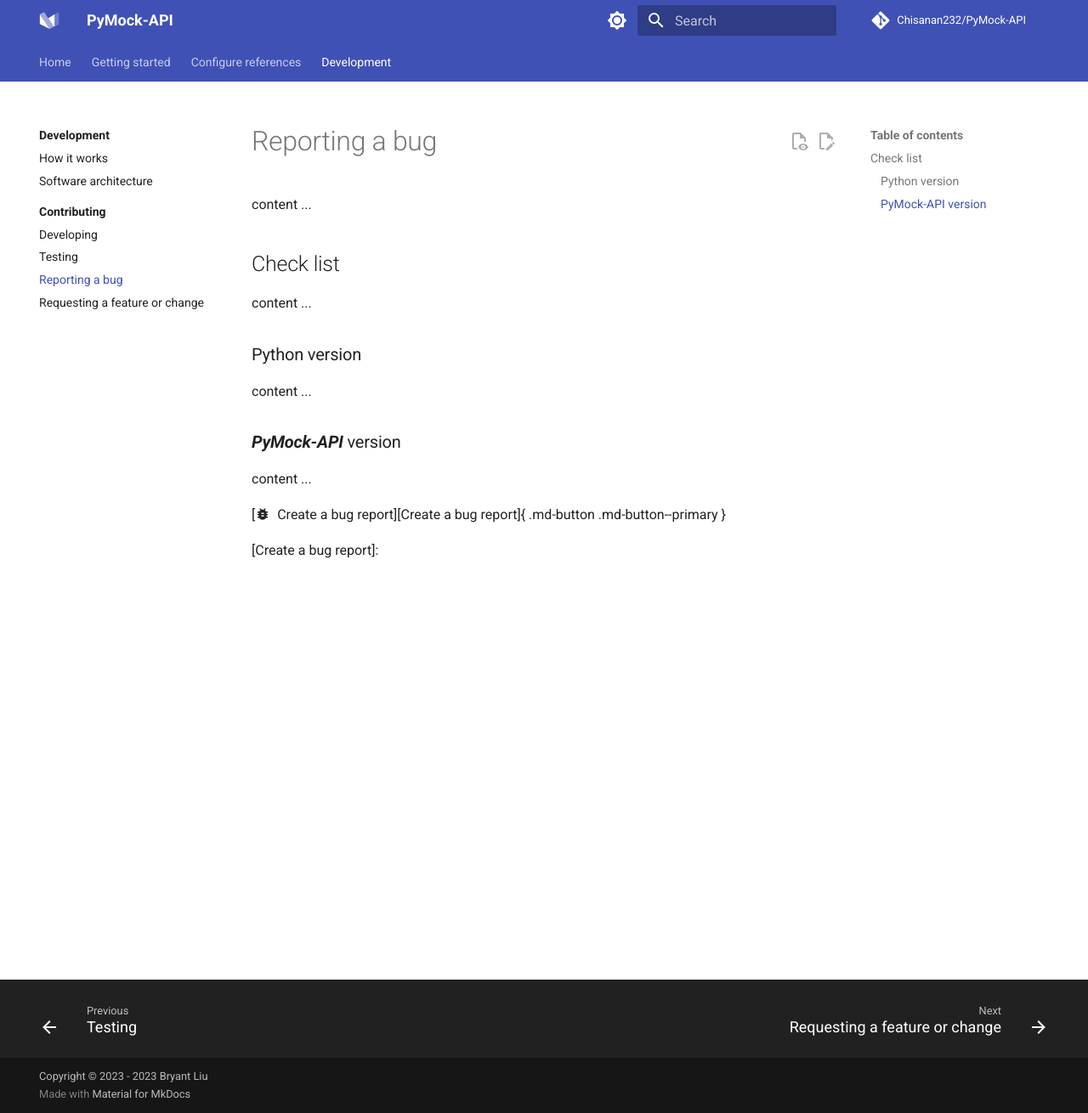
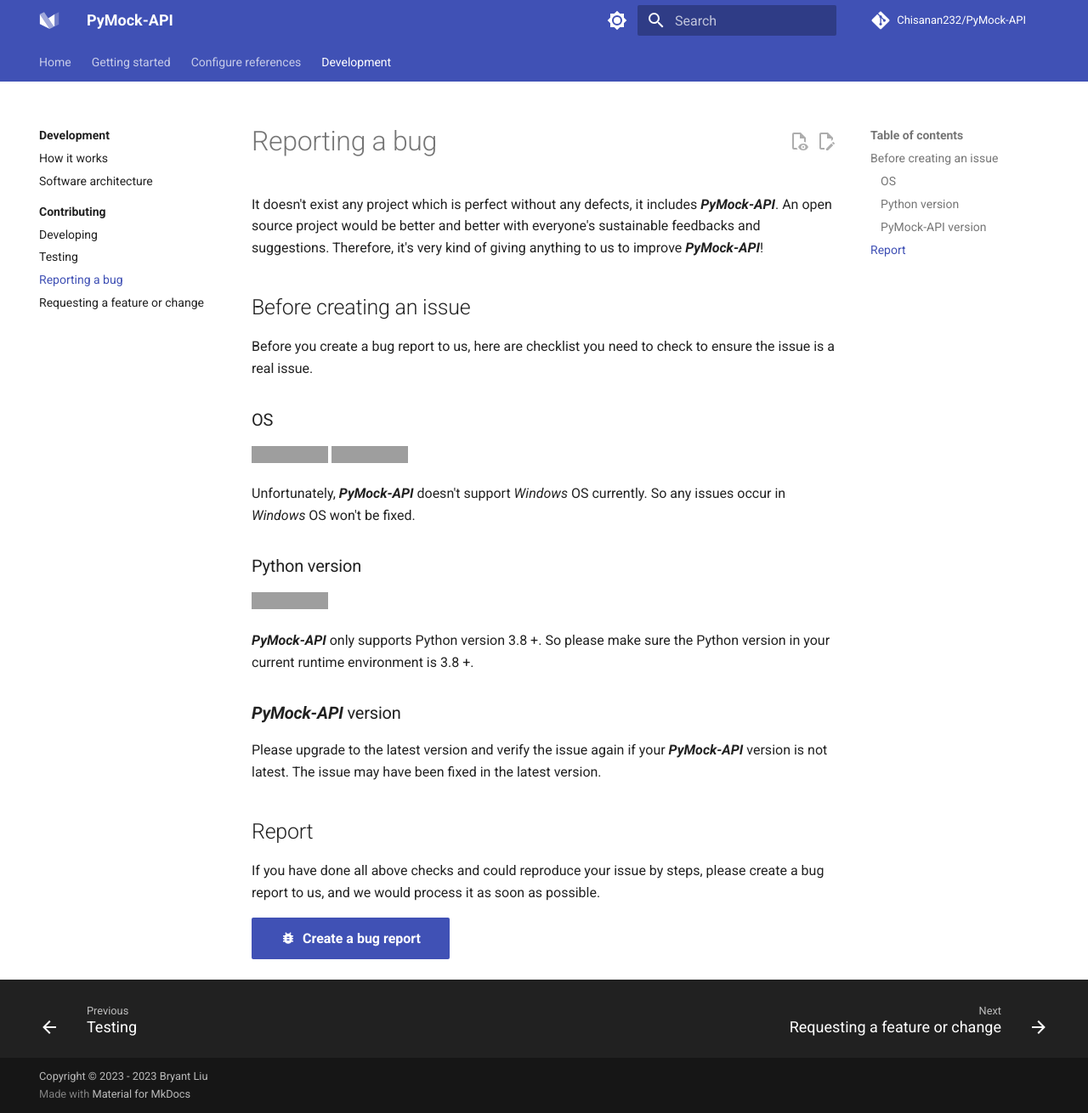
Before and after one commit to Chisanan232/PyMock-Server, an MkDocs documentation site: the page built from docs/development/contributing/reporting-a-bug.md, in a window 1280 px wide and 1310 px high. Shown: the whole window at 85% size. Built offline with MkDocs 1.6.1 and Material for MkDocs 9.7.7, drawn with Linux system fonts in a browser that asks for light colours; comment, search, counter and statistics services are not loaded; grey boxes are pictures that could not be loaded.

Commit message:
Add content in page *Contributing/Reporting a bug* of section *Development*.

```diff
--- a/docs/development/contributing/reporting-a-bug.md
+++ b/docs/development/contributing/reporting-a-bug.md
@@ -1,19 +1,39 @@
 # Reporting a bug
 
-content ...
+It doesn't exist any project which is perfect without any defects, it includes **_PyMock-API_**. An open source project would
+be better and better with everyone's sustainable feedbacks and suggestions. Therefore, it's very kind of giving anything to
+us to improve **_PyMock-API_**!
 
-## Check list
 
-content ...
+## Before creating an issue
+
+Before you create a bug report to us, here are checklist you need to check to ensure the issue is a real issue.
+
+### OS
+
+![Linux](https://img.shields.io/badge/Linux-FCC624?style=for-the-badge&logo=linux&logoColor=black)
+![macOS](https://img.shields.io/badge/mac%20os-000000?style=for-the-badge&logo=macos&logoColor=F0F0F0)
+
+Unfortunately, **_PyMock-API_** doesn't support _Windows_ OS currently. So any issues occur in _Windows_ OS won't be fixed.
 
 ### Python version
 
-content ...
+[![Supported Versions](https://img.shields.io/pypi/pyversions/PyMock-API.svg?logo=python&logoColor=FBE072)](https://pypi.org/project/PyMock-API)
+
+**_PyMock-API_** only supports Python version 3.8 +. So please make sure the Python version in your current runtime environment
+is 3.8 +.
 
 ### **_PyMock-API_** version
 
-content ...
+Please upgrade to the latest version and verify the issue again if your **_PyMock-API_** version is not latest. The issue
+may have been fixed in the latest version.
+
+
+## Report
+
+If you have done all above checks and could reproduce your issue by steps, please create a bug report to us, and we would
+process it as soon as possible.
 
 [:material-bug:&nbsp; Create a bug report][Create a bug report]{ .md-button .md-button--primary }
 
-[Create a bug report]: <The URL link of bug report in GitHub>
+[Create a bug report]: https://github.com/Chisanan232/PyMock-API/issues/new?assignees=&labels=&projects=&template=reporting-a-bug.yaml
```
